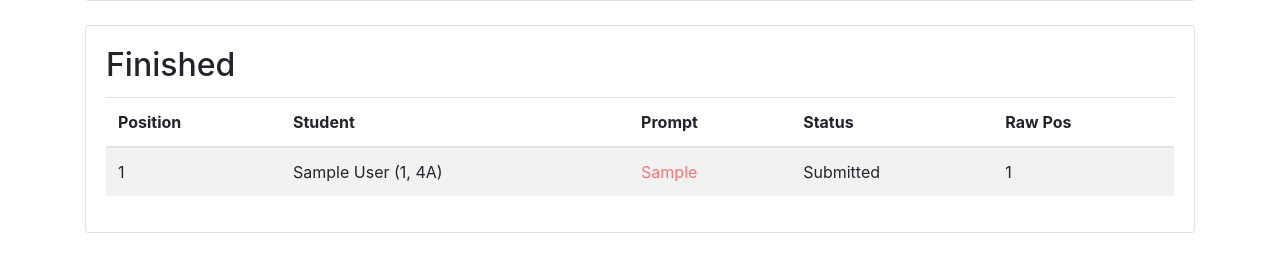
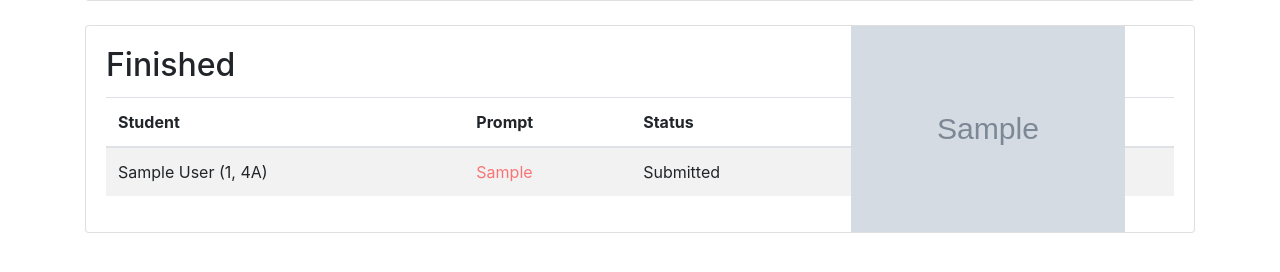
Before and after one commit to dc74089/mrcanora, a Django app: page /ai/queue in a window 1280 px wide. Shown: the part 222-494 px from the top of the page. Run offline with Django 3.2, Linux system fonts and the light colour scheme; a user stored in the database is signed in; tables that the repository leaves empty hold one stand-in row (values such as "Sample post"); grey boxes marked "Sample" are stand-in pictures; some libraries are stand-ins or nearby versions.

Commit message:
Add image preview to queue

```diff
--- a/classroom/templates/classroom/ai_queue.html
+++ b/classroom/templates/classroom/ai_queue.html
@@ -36,20 +36,20 @@
       <table class="table table-hover table-striped">
         <thead>
         <tr>
-          <th>Position</th>
           <th>Student</th>
           <th>Prompt</th>
           <th>Status</th>
+          <th>Image</th>
           <th>Raw Pos</th>
         </tr>
         </thead>
         <tbody>
         {% for req in finished %}
           <tr>
-            <td>{{ forloop.counter }}</td>
             <td>{{ req.student }}</td>
             <td><a href="{% url 'admin:classroom_artrequest_change' req.id %}">{{ req.prompt }}</a></td>
             <td>{{ req.get_state_display }}</td>
+            <td><img style="position:absolute;max-width:100%;max-height:100%;top:0;" src="{{ req.image_url }}"></td>
             <td>{{ req.queuepos }}</td>
           </tr>
         {% endfor %}
```
